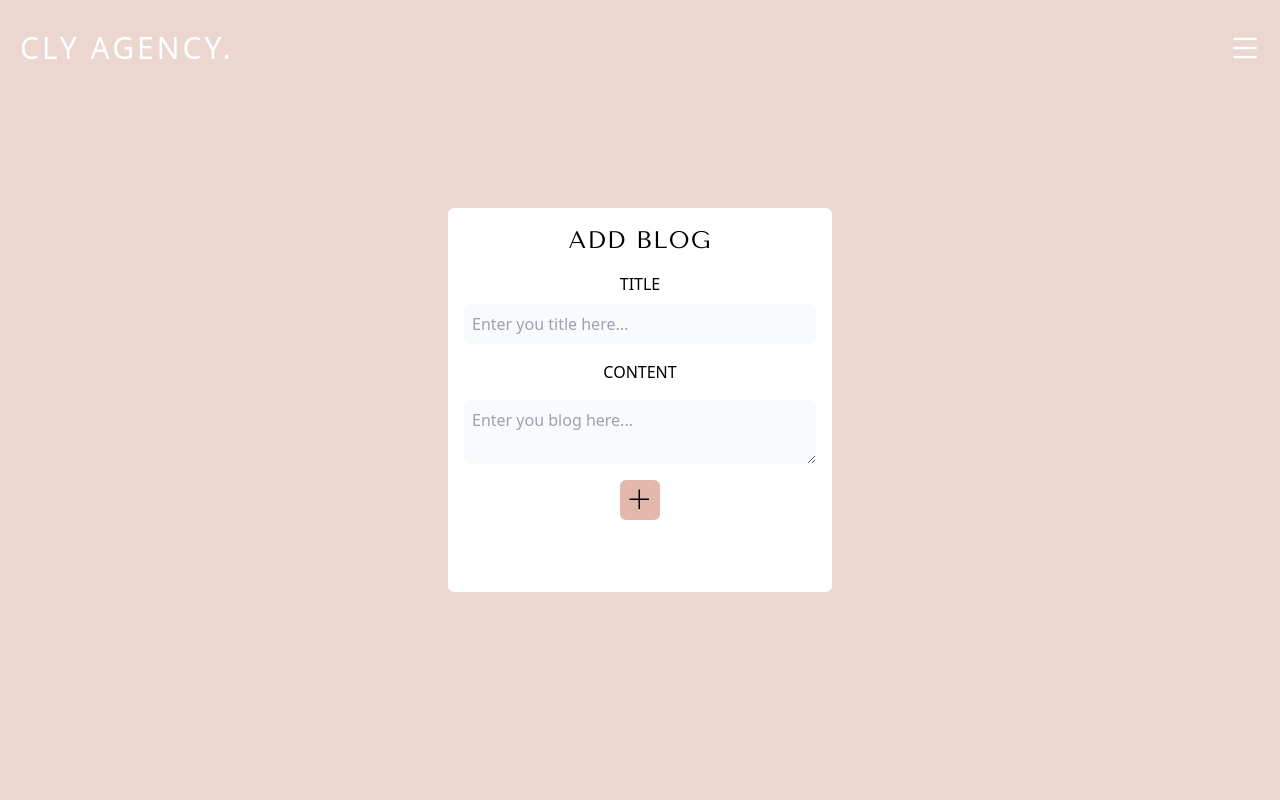
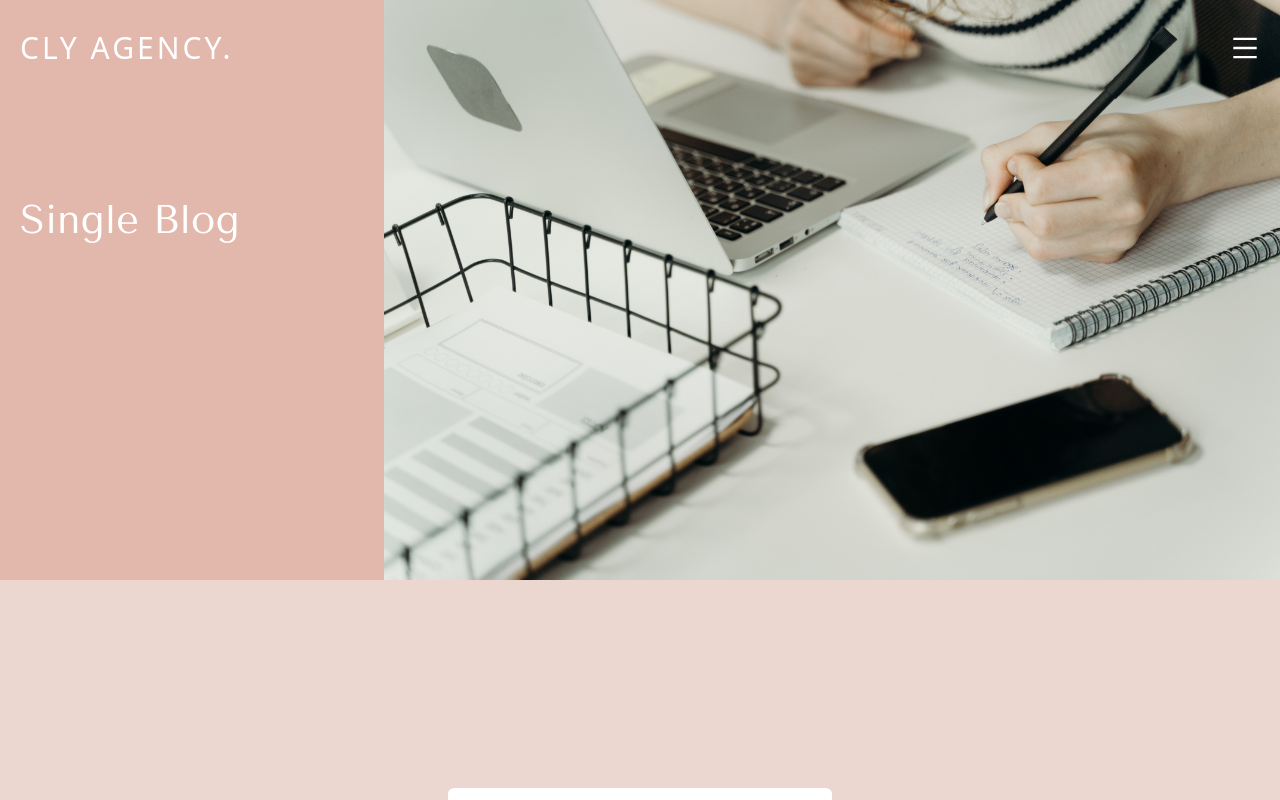
Before and after one commit to Rej327/cly-blog, a React (Create React App) app: page /single-blog in a window 1280 px wide. Shown: the top 800 px of the page. Built offline with nearby package versions, Linux system fonts and the light colour scheme; the HTML template or start-up script is replaced by a standard one.

Commit message:
Adding header

```diff
--- a/src/assets/index.js
+++ b/src/assets/index.js
@@ -17,3 +17,4 @@ export { default as flight } from "./flight.jpg";
 export { default as music } from "./music.jpg";
 export { default as audiopost } from "./audiopost.mp3";
 export { default as profile } from "./profile.jpg";
+export { default as writting } from "./writting.jpg";
--- a/src/components/AddBlog.js
+++ b/src/components/AddBlog.js
@@ -16,7 +16,7 @@ const AddBlog = () => {
           />
           <label className="p-4">CONTENT</label>
           <textarea
-            className="inline-block max-h-28 p-2 bg-slate-50 rounded-md outline-[#E2B8AC]"
+            className="inline-block h-28 p-2 bg-slate-50 rounded-md outline-[#E2B8AC]"
             type="text"
             placeholder="Enter you blog here..."
             required
--- /dev/null
+++ b/src/components/SingleBlogHeader.js
@@ -0,0 +1,25 @@
+import React from "react";
+import { writting } from "../assets";
+
+const SingleBlogHeader = () => {
+  return (
+    <div>
+      <div className="w-full mx-auto h-[580px] md:flex">
+        <div className="md:w-[30%] bg-[#E2B8AC] px-5 py-10 text-white">
+          <h1 className="font-tenor text-[2rem] md:text-[2.5rem] leading-none my-20 md:my-40">
+            Single Blog
+          </h1>
+        </div>
+        <div className="md:w-[70%] ">
+          <img
+            src={writting}
+            alt="/"
+            className="h-full w-full bg-[#00000038] hover:bg-[#00000080] duration-200 cursor-pointer object-cover"
+          />
+        </div>
+      </div>
+    </div>
+  );
+};
+
+export default SingleBlogHeader;
--- a/src/pages/SingleBlog.js
+++ b/src/pages/SingleBlog.js
@@ -1,9 +1,11 @@
 import React from "react";
 import AddBlog from "../components/AddBlog";
+import SingleBlogHeader from "../components/SingleBlogHeader";
 
 const SingleBlog = () => {
   return (
     <div>
+      <SingleBlogHeader />
       <AddBlog />
     </div>
   );
```
Also changed, not shown: src/assets/writting.jpg (added).
